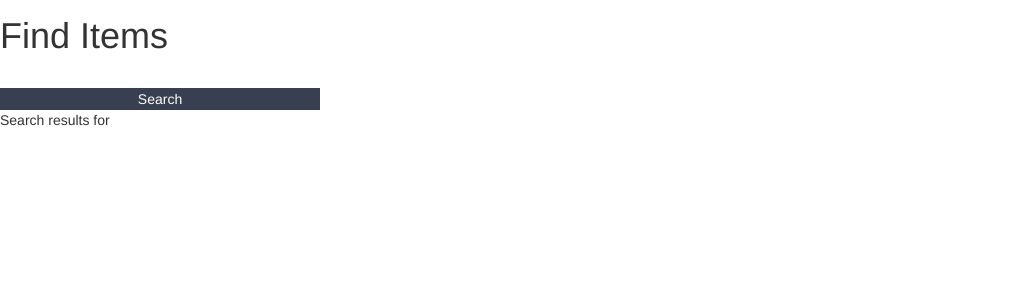
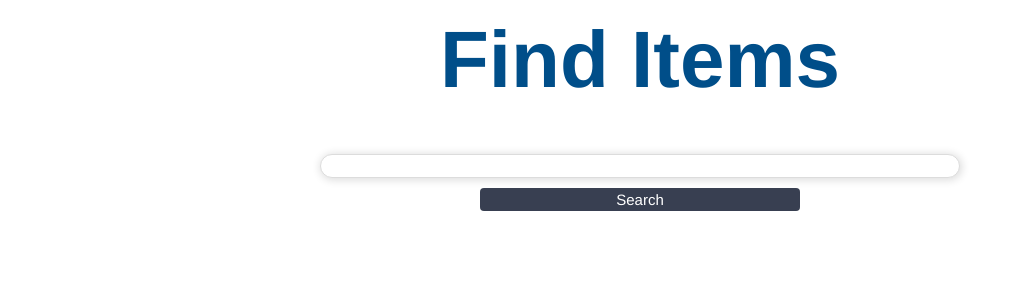
Before and after one commit to rlawson8/PersonalInventorySystem, a Flask app: page /itemSearch in a window 1280 px wide. Shown: the part 58-354 px from the top of the page, without its empty margins (0-1026 px from the left). Run offline with Flask 2, Linux system fonts and the light colour scheme; some libraries are stand-ins or nearby versions.

Commit message:
Adding some search page functionality.

```diff
--- a/DB_API.py
+++ b/DB_API.py
@@ -1,3 +1,5 @@
+import os
+
 import mariadb
 import sys
 import bcrypt
@@ -24,8 +26,8 @@ def connectToDB():
             database="Tabs_DB",
 
 
-            # user="root",
-            # password="root"
+            #user="root",
+            #password="root"
         )
     except mariadb.Error as e:
         print(f"Error connecting to MariaDB Platform: {e}")
@@ -482,6 +484,54 @@ def getItem(item_id):
     except:
         return 410
 
+
+def appFunctionSearch(userID, searchWord):
+    search = searchWord.lower()
+    file = "./tmp/" + userID + "_search.txt"
+    f = open(file, "w+")
+    cur = connectToDB()
+    cur.execute("SELECT * FROM space WHERE owner_id = ?", (userID, ))
+    userSpaces = cur.fetchall()
+    for x in userSpaces:
+        id = x[0]
+        name = x[1]
+        f.write('space,' + str(id) + ',' + str(name) + ',' + str(name) +'\n')
+
+    cur.execute("SELECT * FROM item WHERE owner_id = ?", (userID, ))
+    userItems = cur.fetchall()
+    for x in userItems:
+        id = x[0]
+        name = x[1]
+        description =x[2]
+        f.write('item,' + str(id) + ',' + str(name) + ',' + str(description).strip() + '\n')
+
+    f.close()
+    f = open(file, "r")
+
+    spaces = {}
+    items = {}
+
+    for line in f:
+        thisThing = line.split(',')
+        if thisThing[0] == 'space':
+            if search in thisThing[1].lower() or search in thisThing[2].lower():
+                print(search + thisThing[1] + thisThing[2])
+                spaces[thisThing[1]] = thisThing[2]
+            else:
+                pass
+        else:
+            if search in thisThing[1].lower() or search in thisThing[2].lower() or search in thisThing[3].lower():
+                items[thisThing[1]] = thisThing[2]
+            else:
+                pass
+
+    f.close()
+
+    results = [spaces, items]
+    os.remove(file)
+
+    return results
+"""
 def appFunctionSearch(search_word):
     cur = connectToDB()
     search_word = search_word + "%"
@@ -496,6 +546,6 @@ def appFunctionSearch(search_word):
     print(items)
     return items
 
-
+"""
 #Testing
 #get_all_spaces("test_subject1")
--- a/app.py
+++ b/app.py
@@ -257,8 +257,15 @@ def findResults():
     if request.method == "POST" :
         search_word = request.form['search']
         print(search_word)
-        results = appFunctionSearch(search_word)
-        return json.jsonify({'data': render_template(response.html, search_word=search_word, results=results)})
+        results = appFunctionSearch(current_user.userID, search_word)
+
+        spaces = results[0]
+        items = results[1]
+
+        print(spaces)
+        print("Items")
+        print(items)
+        return render_template("finditems.html", search_word=search_word, spaces=spaces, items=items)
     return render_template("finditems.html")
 
 @app.route('/response')
@@ -268,7 +275,8 @@ def query_page():
         search_word = request.form['search']
         print(search_word)
         results = appFunctionSearch(search_word)
-        return json.jsonify({'data': render_template(response.html, search_word=search_word, results=results)})
+
+        return render_template(response.html, search_word=search_word, results=results)
     return render_template("response.html")
 
 @app.route('/logout')
@@ -281,19 +289,3 @@ def logout():
 def pageNotFound(error):
     flash('Please login or create an account first')
     return render_template("login.html")
-
-
-
-"""Things to do.
-Add back end for design page. -- Trevor
-
-Interface with the buttons for add space, and delete. -- Reid
-
-Customize login required to not throw internal server error. --Trevor
-
-Finish loading page tasks.
-
-For nav bar if you click on user icon it has drop down that has options for logout if the current_user.is_authenticated == True or login/registration if current_user.is_authenticated == False
-
-Hydrate
-"""
--- a/static/finditems.css
+++ b/static/finditems.css
@@ -1,15 +1,54 @@
 #search_box{
     padding:3px;
-    border: none;
     height: 90%;
-    width:75%;
+    width:50%;
+    text-align: center;
+    box-shadow: 1px 1px 8px 1px #dcdcdc;
+    outline:none;
+    margin:0 auto;
+    border-radius:30px;
+    border:1px solid #dcdcdc;
+    display: block;
+}
+
+#search_box:hover{
+    box-shadow: 1px 1px 8px 1px #dcdcdc;
+}
+
+#search_box:focus-within{
+  box-shadow: 1px 1px 8px 1px #dcdcdc;
+  outline:none;
 }
 
 .search_button{
     border: none;
     background: #383F51;
     color: white;
-    height:100%;
     width: 25%;
+    height:5%;
+    font-size:15px;
+    margin:10px;
+    border-radius:4px;
+    outline:none;
 
 }
+
+h2{
+    text-align: center;
+    font-size: 80px;
+    font-weight: bold;
+    color: #004E89;
+    padding-bottom: 40px;
+}
+
+#searchword{
+    text-align: center;
+}
+
+.search_word{
+    font-weight: bold;
+}
+
+.results{
+    text-align: center;
+}
--- a/templates/finditems.html
+++ b/templates/finditems.html
@@ -37,15 +37,28 @@
 {% endblock %}
 
 {% block content %}
-<h1>Find Items</h1>
+<h2>Find Items</h2>
 
-    <form method = "post" action = "/itemSearch">
+
+    <form method = "POST" action = "/itemSearch" align="center">
         <input type="text" name="search" id="search_box" class="search_box">
         <input type="submit" value="Search" class="search_button">
     </form>
 
-    <div id="searchword">Search results for <span class="searchword"></span></div>
+    {% if items or spaces %}
+    <div id="searchword">Search results for <span class="search_word">{{ search_word }}</span></div>
     <div id="flash"></div>
-    <ol id="insert_search" class="update"></ol>
 
+        <div class="results">
+            <h3>Items</h3>
+            {% for key, value in items.items() %}
+             <a href="/details?item_id={{ key }}"> {{ value }} </a><br>
+            {% endfor %}
+            <br>
+            <h3>Spaces</h3>
+            {% for key, value in spaces.items() %}
+               <a href="/design?space_id={{ key }}">{{ value }}</a><br>
+            {% endfor %}
+        </div>
+    {% endif %}
 {% endblock %}
```
